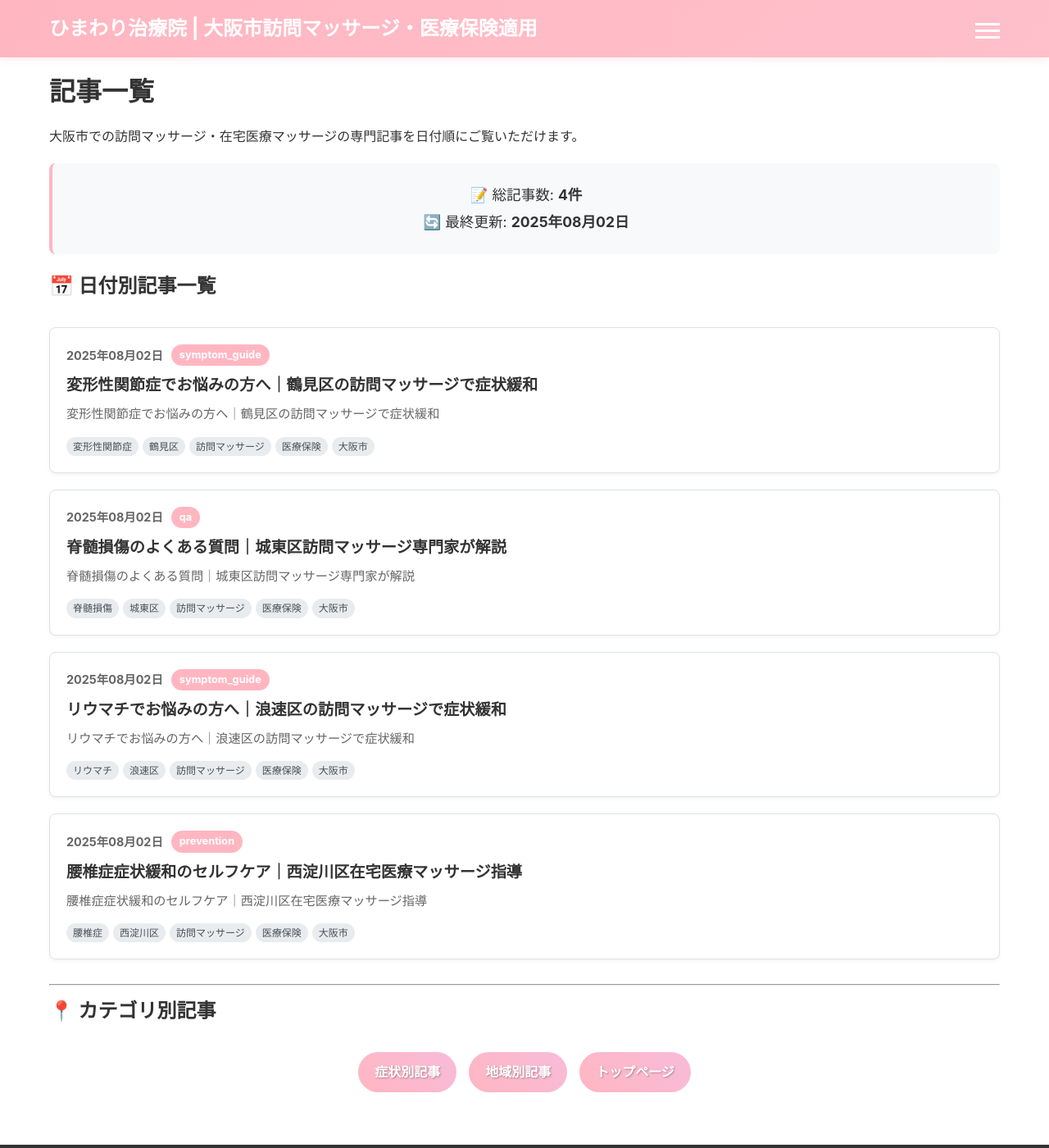
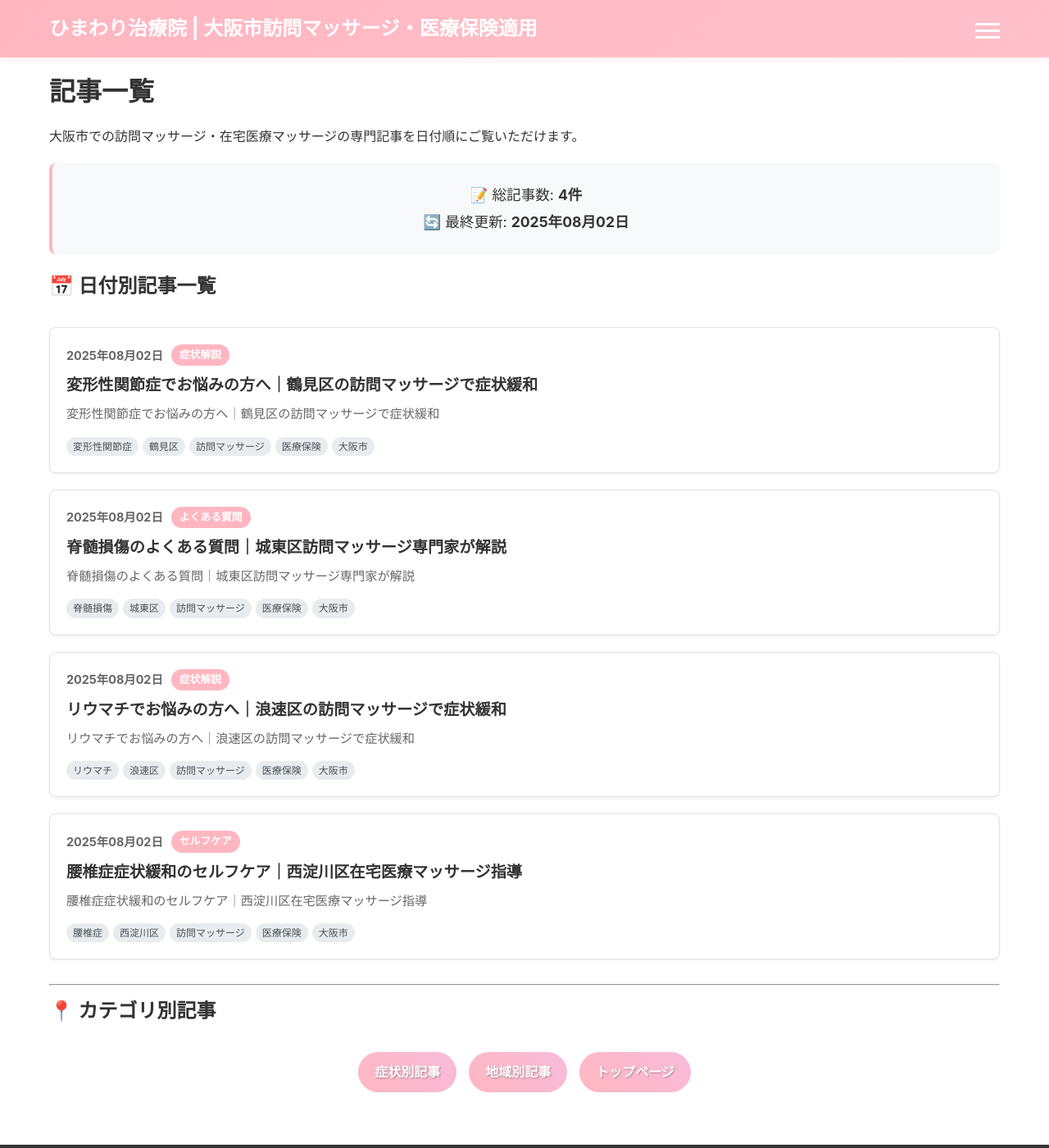
Before and after one commit to satoshi-kemmotsu/blog, a Jekyll site: the page built from archive.md, in a window 1280 px wide and 1400 px high. Shown: the whole window at 82% size. Built offline with Jekyll 4.4.1, drawn with Linux system fonts in a browser that asks for light colours.

Commit message:
Complete Japanese category display across all pages
- Update index.md: Convert category display to Japanese
- Update archive.md: Convert category display to Japanese
- Now all pages (post.html, index.md, archive.md) show:
  - symptom_guide → 症状解説
  - prevention → セルフケア
  - qa → よくある質問
  - case_study → ケア事例
- Use consistent if/elsif pattern for Jekyll compatibility

🤖 Generated with [Claude Code](https://claude.ai/code)

Co-Authored-By: Claude <noreply@anthropic.com>

```diff
--- a/archive.md
+++ b/archive.md
@@ -29,7 +29,18 @@ permalink: /archive/
     <div class="archive-meta">
       <time datetime="{{ post.date | date_to_xmlschema }}">{{ post.date | date: "%Y年%m月%d日" }}</time>
       {% if post.categories[0] %}
-<span class="category">{{ post.categories[0] }}</span>
+        {% assign category = post.categories[0] %}
+        {% if category == 'symptom_guide' %}
+          <span class="category">症状解説</span>
+        {% elsif category == 'prevention' %}
+          <span class="category">セルフケア</span>
+        {% elsif category == 'qa' %}
+          <span class="category">よくある質問</span>
+        {% elsif category == 'case_study' %}
+          <span class="category">ケア事例</span>
+        {% else %}
+          <span class="category">{{ category }}</span>
+        {% endif %}
       {% endif %}
     </div>
     <h3><a href="{{ post.url | relative_url }}">{{ post.title }}</a></h3>
```
Also changed, not shown: index.md (+12 -1 lines).
